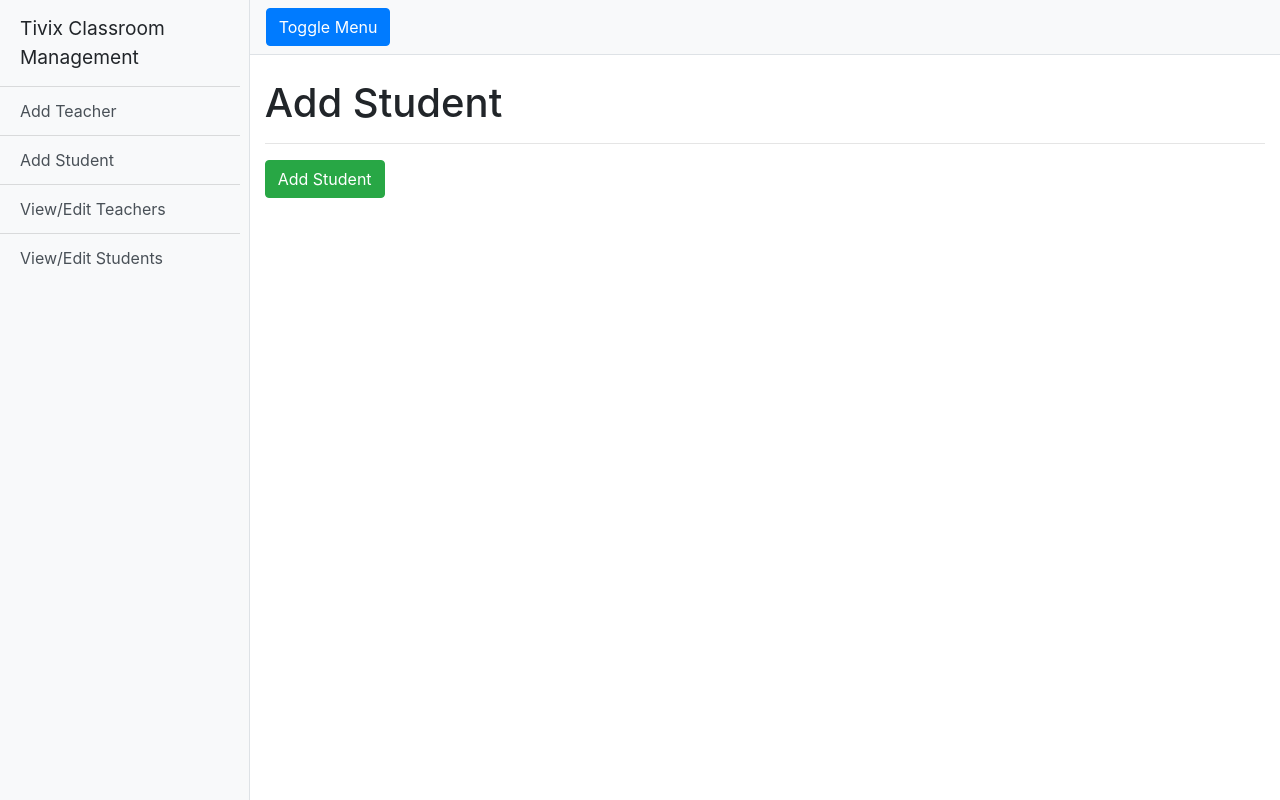
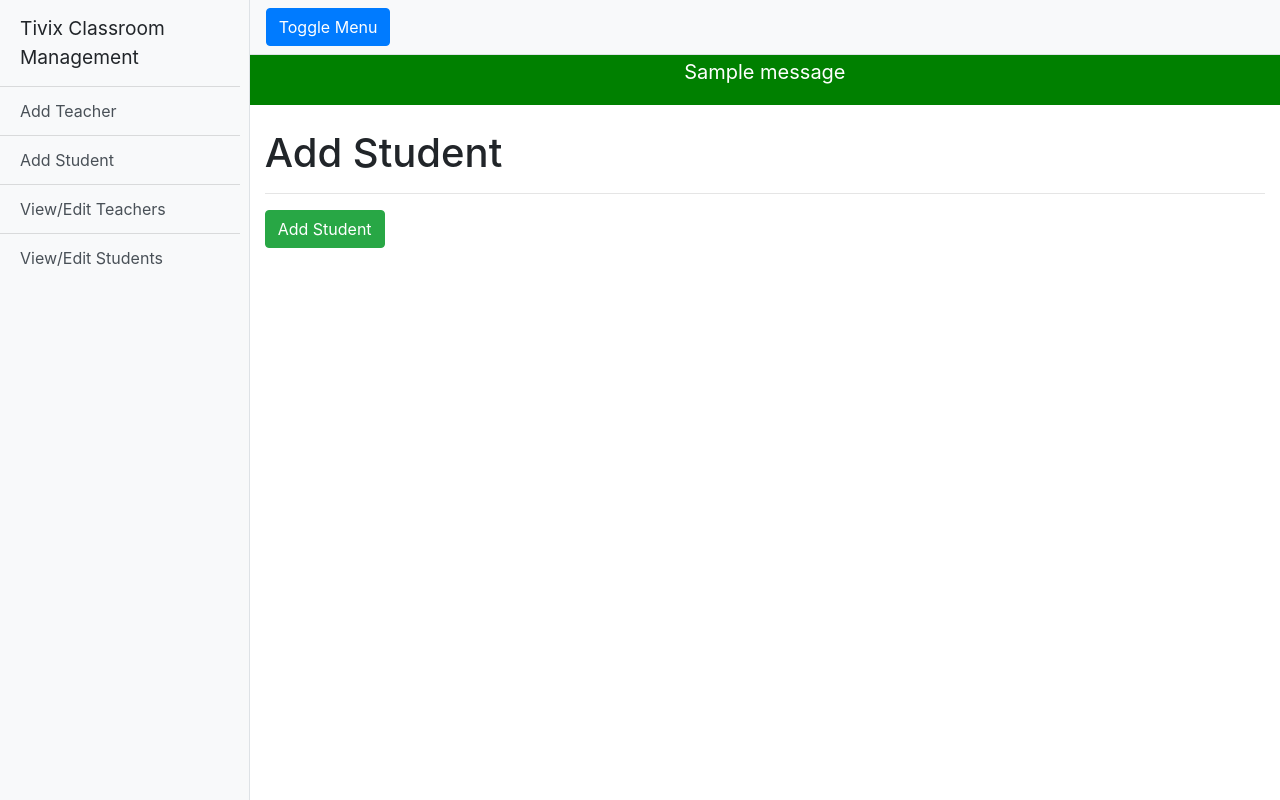
Before and after one commit to dotslash227/tivixcodetest, a Django app: page /add-student in a window 1280 px wide. Run offline with Django 3.2, Linux system fonts and the light colour scheme; one stand-in notice (Sample message) is shown; parts of the project's set-up code (start-up, migrations or seed data) failed here and were passed over; some libraries are stand-ins or nearby versions.

Commit message:
message notification whenever crud performed

```diff
--- a/classroom/views.py
+++ b/classroom/views.py
@@ -1,5 +1,6 @@
 from django.shortcuts import render, redirect
 from django.views import View
+from django.contrib import messages
 from .models import Teacher, Student, Remarks
 from .forms import TeacherForm, StudentForm
 
@@ -17,6 +18,8 @@ class NewTeacher(View):
     def post(self, request):
         form = TeacherForm(request.POST)
         teacher = form.save()
+
+        messages.add_message(request, messages.SUCCESS, "New teacher added")
 
         return redirect("class:teacher-view", teacher_id=teacher.id)
 
@@ -41,6 +44,8 @@ def addStudentToTeacher(request, teacher_id):
 
     teacher.students.add(student, through_defaults={"favorite":fav})
 
+    messages.add_message(request, messages.SUCCESS, "New student added to the teacher")
+
     return redirect("class:teacher-view", teacher_id=teacher_id)
 
 def updateFavorite(request, teacher_id, student_id):
@@ -48,6 +53,8 @@ def updateFavorite(request, teacher_id, student_id):
     student = Student.objects.get(pk=student_id)
     fav = "True" if request.POST.get("fav-student") else "False"
     Remarks.objects.filter(teacher=teacher, student=student).update(favorite=fav)
+
+    messages.add_message(request, messages.SUCCESS, "Favorites has been updated")
 
     return redirect("class:teacher-view", teacher_id=teacher_id)
 
@@ -66,6 +73,8 @@ class TeacherView(View):
         form = TeacherForm(request.POST, instance=teacher)
         form.save()
 
+        messages.add_message(request, messages.SUCCESS, "Teacher %s has been updated" % teacher.name)
+
         return redirect("class:teacher-view", teacher_id=teacher_id)
 
 
@@ -80,6 +89,8 @@ class NewStudent(View):
     def post(self, request):
         form = StudentForm(request.POST)
         student = form.save()
+
+        messages.add_message(request, messages.SUCCESS, "New student created")
 
         return redirect("class:student-view", student_id=student.id)
 
@@ -97,6 +108,8 @@ class StudentView(View):
         student = Student.objects.get(pk=student_id)
         form = StudentForm(request.POST, instance=student)
 
+        messages.add_message(request, messages.SUCCESS, "Student %s has been updated" % student.name)
+
         return redirect("class:student-view", student_id=student_id)
 
 
@@ -105,11 +118,13 @@ def deleteAction(request, userType, id):
         student = Student.objects.get(pk=id)
         for teacher in student.teacher_set.all():
             teacher.students.remove(student)
+        messages.add_message(request, messages.SUCCESS, "Student %s has been deleted" % student.name)
         student.delete()
         return redirect("class:students-list")
     if userType == "teacher":
         teacher = Teacher.objects.get(pk=id)
         for student in teacher.students.all():
             student.teacher_set.remove(teacher)
+        messages.add_message(request, messages.SUCCESS, "Teacher %s has been deleted" % teacher.name)
         teacher.delete()
         return redirect("class:teachers-list")
--- a/templates/base.html
+++ b/templates/base.html
@@ -40,7 +40,14 @@
                         <button class="navbar-toggler" type="button" data-toggle="collapse" data-target="#navbarSupportedContent" aria-controls="navbarSupportedContent" aria-expanded="false" aria-label="Toggle navigation">
                           <span class="navbar-toggler-icon"></span>
                         </button>
-                      </nav>
+                </nav>
+                {% if messages %}
+                  {% for each in messages %}
+                    <div class="message-tab" style="background-color:green; color:white; font-size:20px; text-align: center; padding:2px;">
+                      <p>{{each}}</p>
+                    </div>
+                  {% endfor %}
+                {% endif %}
             <div class="container-fluid">
                 {% block content %}
                 {% endblock content %}
```
Also changed, not shown: db.sqlite3.
